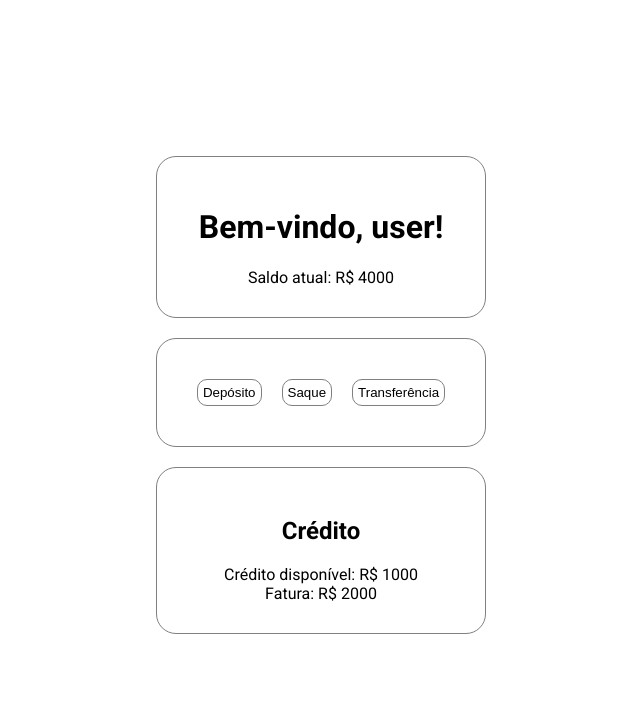
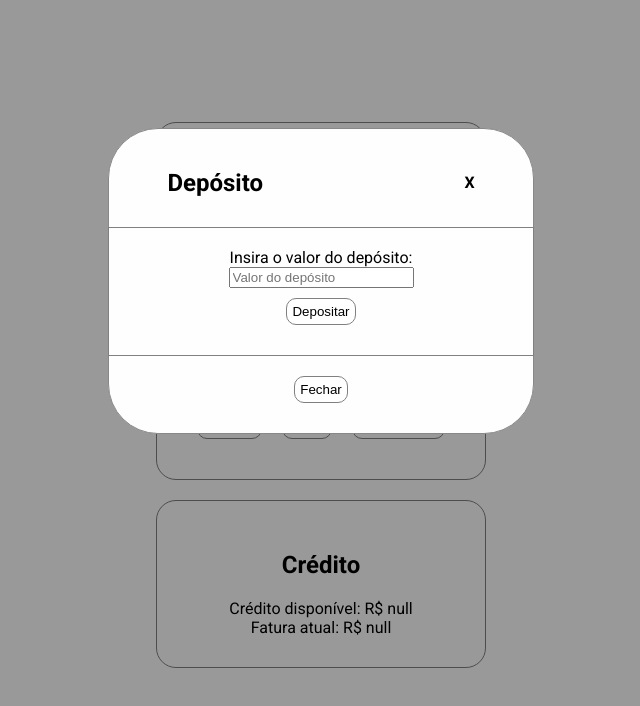
Before and after one commit to guilherme-paiva1/py-bank, a plain HTML site: page frontend/private/home.html in a window 1280 px wide. Both pictures are taken after a click on the button "Depósito". Shown: the whole page, without its empty margins (319-959 px from the left). Drawn offline with Linux system fonts and the light colour scheme.

Commit message:
tela home finalizada e código melhorado

```diff
--- a/frontend/css/style.css
+++ b/frontend/css/style.css
@@ -5,21 +5,20 @@ body {
     padding: 0;
 }
 
-
 .container {
-    display: flex; /* Ativa o Flexbox */
-    justify-content: center; /* Centraliza horizontalmente */
-    align-items: center; /* Centraliza verticalmente */
+    display: flex;
+    justify-content: center;
+    align-items: center;
     width: 100%;
-    height: 100vh; /* Garante que o container ocupe a altura total da janela */
+    height: 100vh;
 }
 
 .loader {
-    border: 8px solid #f3f3f3; /* Light grey */
-    border-top: 8px solid #3498db; /* Blue */
+    border: 8px solid #f3f3f3;
+    border-top: 8px solid #3498db;
     border-radius: 50%;
-    width: 50px; /* Adjusted width */
-    height: 50px; /* Adjusted height */
+    width: 50px;
+    height: 50px;
     animation: spin 2s linear infinite;
 }
 
@@ -143,7 +142,7 @@ body {
     padding: 30px;
 }
 
-.div-bloco button {
+.botao-acao {
     margin: 10px;
     padding: 5px;
     border-radius: 10px;
@@ -152,6 +151,68 @@ body {
     cursor: pointer;
 }
 
-.div-bloco.acoes {
+.div-acoes {
+    display: flex;
+    justify-content: space-between;
+    width: 100%;
     flex-direction: row;
 }
+
+/* Modals */
+
+.modal {
+    display: none;
+    position: fixed;
+    z-index: 1;
+    left: 0;
+    top: 0;
+    width: 100%;
+    height: 100%;
+    overflow: auto;
+    background-color: rgb(0,0,0);
+    background-color: rgba(0,0,0,0.4);
+}
+
+.conteudo-modal {
+    display: flex;
+    flex-direction: column;
+    justify-content: center;
+    align-items: center;
+    border-radius: 50px;
+    background-color: #fefefe;
+    margin: 10% auto;
+    padding: 20px;
+    border: 1px solid #888;
+    width: 30%;
+}
+
+.cabecalho-modal {
+    display: flex;
+    justify-content: space-between;
+    width: 80%;
+}
+
+.cabecalho-modal span {
+    display: flex;
+    justify-content: center;
+    align-items: center;
+    font-weight: bold;
+    cursor: pointer;
+}
+
+.corpo-modal {
+    display: flex;
+    flex-direction: column;
+    justify-content: center;
+    align-items: center;
+    margin: 10px;
+    width: 100%;
+    border: 1px solid gray;
+    padding: 20px;
+}
+
+.rodape-modal {
+    display: flex;
+    justify-content: center;
+    width: 100%;
+}
--- a/frontend/private/home.html
+++ b/frontend/private/home.html
@@ -14,32 +14,91 @@
 </head>
 
 <body>
+    <div class="modal" id="modalDeposito">
+        <div class="conteudo-modal">
+            <div class="cabecalho-modal">
+                <h2>Depósito</h2>
+                <span class="fechar" onclick="fecharModal(modalDeposito)">X</span>
+            </div>
+            <div class="corpo-modal">
+                <label for="valor_deposito">Insira o valor do depósito:</label>
+                <input type="number" id="valor_deposito" placeholder="Valor do depósito">
+                <button class="botao-acao" onclick="depositar()">Depositar</button>
+            </div>
+            <div class="rodape-modal">
+                <button class="botao-acao" onclick="fecharModal(modalDeposito)">Fechar</button>
+            </div>
+        </div>
+    </div>
+
+    <div class="modal" id="modalSaque">
+        <div class="conteudo-modal">
+            <div class="cabecalho-modal">
+                <h2>Saque</h2>
+                <span class="fechar" onclick="fecharModal(modalSaque)">X</span>
+            </div>
+            <div class="corpo-modal">
+                <label for="valor_saque">Insira o valor do saque:</label>
+                <input type="number" id="valor_saque" placeholder="Valor do saque">
+                <button class="botao-acao" onclick="sacar()">Sacar</button>
+            </div>
+            <div class="rodape-modal">
+                <button class="botao-acao" onclick="fecharModal(modalSaque)">Fechar</button>
+            </div>
+        </div>
+    </div>
+
+    <div class="modal" id="modalTransferencia">
+        <div class="conteudo-modal">
+            <div class="cabecalho-modal">
+                <h2>Transferência</h2>
+                <span class="fechar" onclick="fecharModal(modalTransferencia)">X</span>
+            </div>
+            <div class="corpo-modal">
+                <label for="valor_transferencia">Insira o valor da transferência:</label>
+                <input type="number" id="valor_transferencia" placeholder="Valor da transferência">
+                <label for="conta_destino">Insira a conta de destino:</label>
+                <input type="number" id="conta_destino" placeholder="Conta de destino">
+                <button class="botao-acao" onclick="transferir()">Transferir</button>
+            </div>
+            <div class="rodape-modal">
+                <button class="botao-acao" onclick="fecharModal(modalTransferencia)">Fechar</button>
+            </div>
+        </div>
+    </div>
+
     <div class="container">
         <div class="div-conteudo">
             <div class="div-bloco">
-                <h1>Bem-vindo, user!</h1>
-                <span>Saldo atual: R$ 4000</span>
+                <h1 id="h1_nome"></h1>
+                <span id="span_saldo"></span>
             </div>
 
-            <div class="div-bloco acoes">
-                <button class="botao-acao" onclick="">
+            <div class="div-bloco">
+                <h2>Ações</h2>
+                <div class="div-acoes">
+                    <button class="botao-acao" onclick="mostrarModal(modalDeposito)">
                         <span>Depósito</span>
                     </button>
-                <button class="botao-acao" onclick="">
+                    <button class="botao-acao" onclick="mostrarModal(modalSaque)">
                         <span>Saque</span>
                     </button>
-                <button class="botao-acao" onclick="">
+                    <button class="botao-acao" onclick="mostrarModal(modalTransferencia)">
                         <span>Transferência</span>
                     </button>
+                </div>
             </div>
 
             <div class="div-bloco">
                 <h2>Crédito</h2>
-                <span>Crédito disponível: R$ 1000</span>
-                <span>Fatura: R$ 2000</span>
+                <span id="span_credito_disponivel"></span>
+                <span id="span_fatura"></span>
             </div>
         </div>
     </div>
 </body>
 
 </html>
+
+<script src="js/home.js"></script>
+<script src="js/banco.js"></script>
--- /dev/null
+++ b/frontend/private/js/home.js
@@ -0,0 +1,33 @@
+atualizarDados();
+
+function atualizarDados() {
+    atualizarNome();
+    atualizarSaldo();
+    atualizarCreditoDisponivel();
+    atualizarFatura();
+}
+
+function atualizarNome() {
+    h1_nome.innerHTML = "Olá, " + sessionStorage.getItem("nome") + "!";
+}
+
+function atualizarSaldo() {
+    span_saldo.innerHTML = "Saldo atual: R$ " + sessionStorage.getItem("saldo");
+}
+
+function atualizarCreditoDisponivel() {
+    span_credito_disponivel.innerHTML = "Crédito disponível: R$ " + sessionStorage.getItem("credito_disponivel");
+}
+
+
+function atualizarFatura() {
+    span_fatura.innerHTML = "Fatura atual: R$ " + sessionStorage.getItem("fatura");
+}
+
+function mostrarModal(modal) {
+    modal.style.display = "block";
+}
+
+function fecharModal(modal) {
+    modal.style.display = "none";
+}
```
Also changed, not shown: frontend/index.html (+2 -2 lines), frontend/js/login.js (+4 -9 lines), frontend/private/js/banco.js (added), 2 other files. Lines whose indentation alone changed are shown as unchanged.
